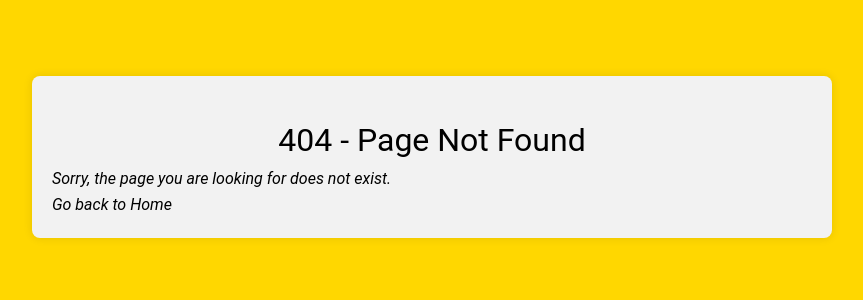
After one commit to jezzaayt/UpdateInsight, a Flask app: template templates/404.html in a window 1280 px wide. The commit adds this page. Shown: the top 300 px of the page, without its empty margins (208-1071 px from the left). Run offline with Flask 3, Linux system fonts and the light colour scheme; the template is opened without the code that fills it, so the values that code supplies are empty.

Commit message:
Enhance dark mode functionality and improve 404 error page
- Added dark mode support to the container element in the 404 page.
- Updated script.js to toggle dark mode classes on body, navbar, and container based on the theme.
- Included a theme icon in the 404 page for user interaction to switch themes.
- Improved CSS styles for dark mode, ensuring proper visibility.
- Removed background color from the navbar for better aesthetic consistency.
- Added favicon link to the 404 page for branding.

These changes enhance user experience by ensuring consistent theme application across pages, especially during error handling.

```diff
--- a/app.py
+++ b/app.py
@@ -308,6 +308,10 @@ def hide_url(url):
     else:
         flash(f"{url} not found!", "error")
     return redirect(url_for("index"))
+@app.errorhandler(404)
+def not_found(error):
+    return render_template("404.html"), 404
+
 @app.route("/show_all/<group>", methods=["POST"])
 def show_all_url(group):
     url_data = functions.load_data()
--- a/static/script.js
+++ b/static/script.js
@@ -72,17 +72,20 @@ document.addEventListener('DOMContentLoaded', () => {
     const body = document.body;
     const navbar = document.querySelector('.navbar');
     const themeIcon = document.getElementById('theme-icon');
+    const container = document.querySelector(".container"); // Select the container element
     const currentTheme = localStorage.getItem('theme');
 
     if (body && themeIcon) {
       if (currentTheme === 'dark') {
         body.classList.add('dark-mode');
+        container.classList.add('dark-mode');
         navbar.classList.add('dark-mode');
         themeIcon.classList.remove('fas', 'fa-sun');
         themeIcon.classList.add('fas', 'fa-moon');
       } else {
         body.classList.remove('dark-mode');
         navbar.classList.remove('dark-mode');
+        container.classList.remove('dark-mode');
         themeIcon.classList.remove('fas', 'fa-moon');
         themeIcon.classList.add('fas', 'fa-sun');
       }
--- a/static/style.css
+++ b/static/style.css
@@ -55,6 +55,10 @@ body.dark-mode {
     border-radius: 8px;
     box-shadow: 0 0 10px rgba(0, 0, 0, 0.1);
 }
+.container.dark-mode {
+    background-color: #ffffff; /* dark mode */
+    color: #000000;
+  }
 h1, h2, h3, h4, h5, h6 {
     font-family: "Roboto", sans-serif;
 
@@ -303,7 +307,6 @@ a {
     top: 0;
     left: 0;
     width: 100%;
-    background-color: #FFD700;
     z-index: 1000; /* Ensures the navbar is above other elements */
     margin-bottom: 1.3rem;
 }
--- /dev/null
+++ b/templates/404.html
@@ -0,0 +1,23 @@
+<!DOCTYPE html>
+<html lang="en">
+<head>
+    <meta charset="UTF-8">
+    <meta name="viewport" content="width=device-width, initial-scale=1.0">
+    <title>404 Not Found</title>
+    <link rel="stylesheet" href="{{ url_for('static', filename='style.css') }}">
+    <link rel="icon" type="image/x-icon" href="{{ url_for('static', filename='favicon.ico') }}">
+    <script src="{{ url_for('static', filename='script.js') }}"></script>
+
+
+</head>
+<i id="theme-icon" class="fas fa-sun" onclick="toggleTheme()"></i>
+
+<body>
+    <div class="container">
+        <h1>404 - Page Not Found</h1>
+        <p>Sorry, the page you are looking for does not exist.</p>
+        <a href="{{ url_for('index') }}">Go back to Home</a>
+    </div>
+</body>
+
+</html>
```
